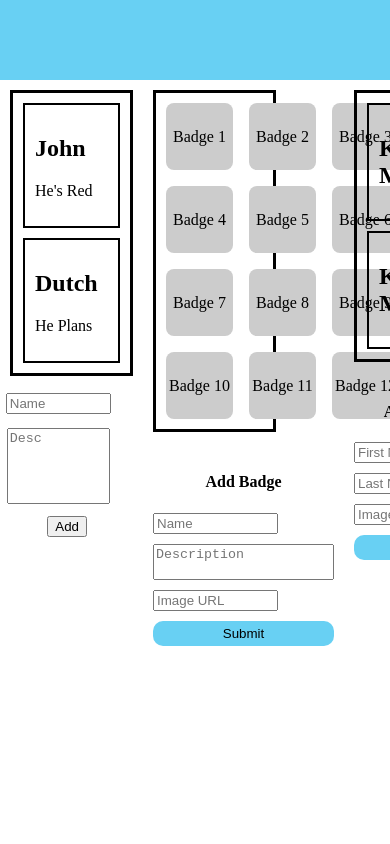
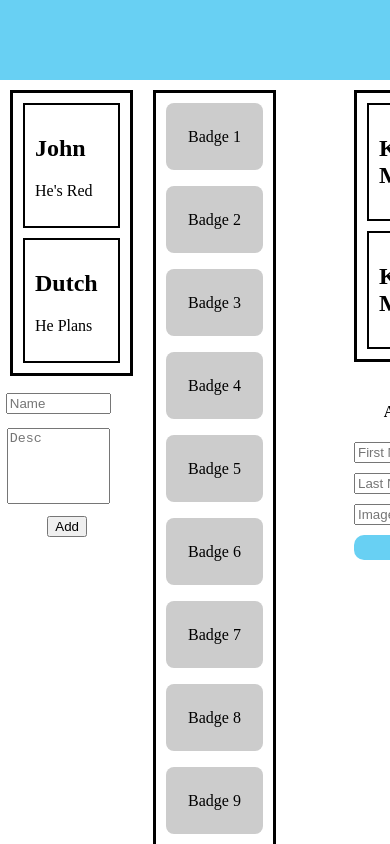
Before and after one commit to GoldenJigsaw87/GroupB, a Next.js app in the folder Front-End/badge-web/: page /HomePage in a window 390 px wide. Shown: the top 844 px of the page. Built offline with nearby package versions, Linux system fonts and the light colour scheme.

Commit message:
Responsive grid

```diff
--- a/Front-End/badge-web/src/app/HomePage/Components/grid/page.module.css
+++ b/Front-End/badge-web/src/app/HomePage/Components/grid/page.module.css
@@ -4,14 +4,14 @@
 
 .grid {
   display: grid;
-  grid-template-columns: repeat(3, 1fr);
   gap: 1rem;
+  grid-template-columns: repeat(auto-fill, minmax(67px, 1fr));
 }
 
 .badge {
   background-color: #ccc;
   height: 67px;
-  width: 67px;
+  width: 100%;
   display: flex;
   justify-content: center;
   align-items: center;
```
